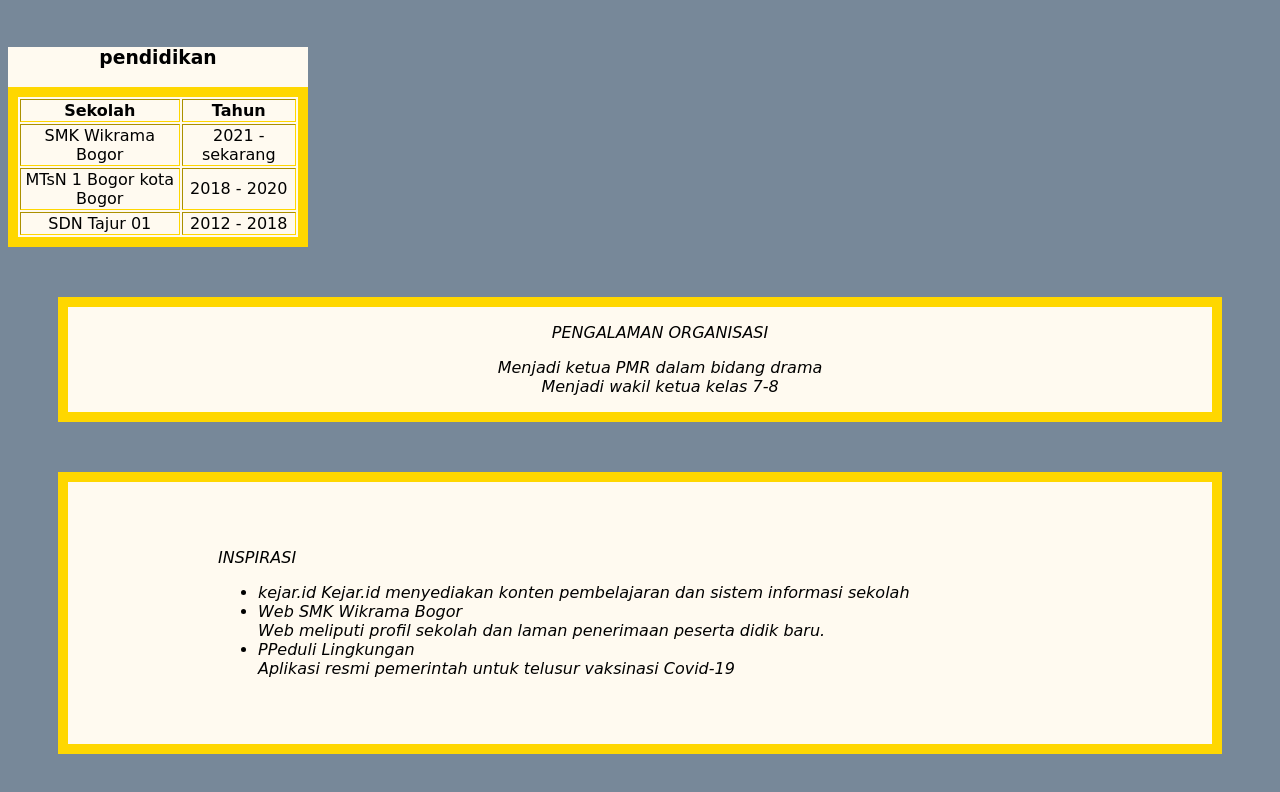
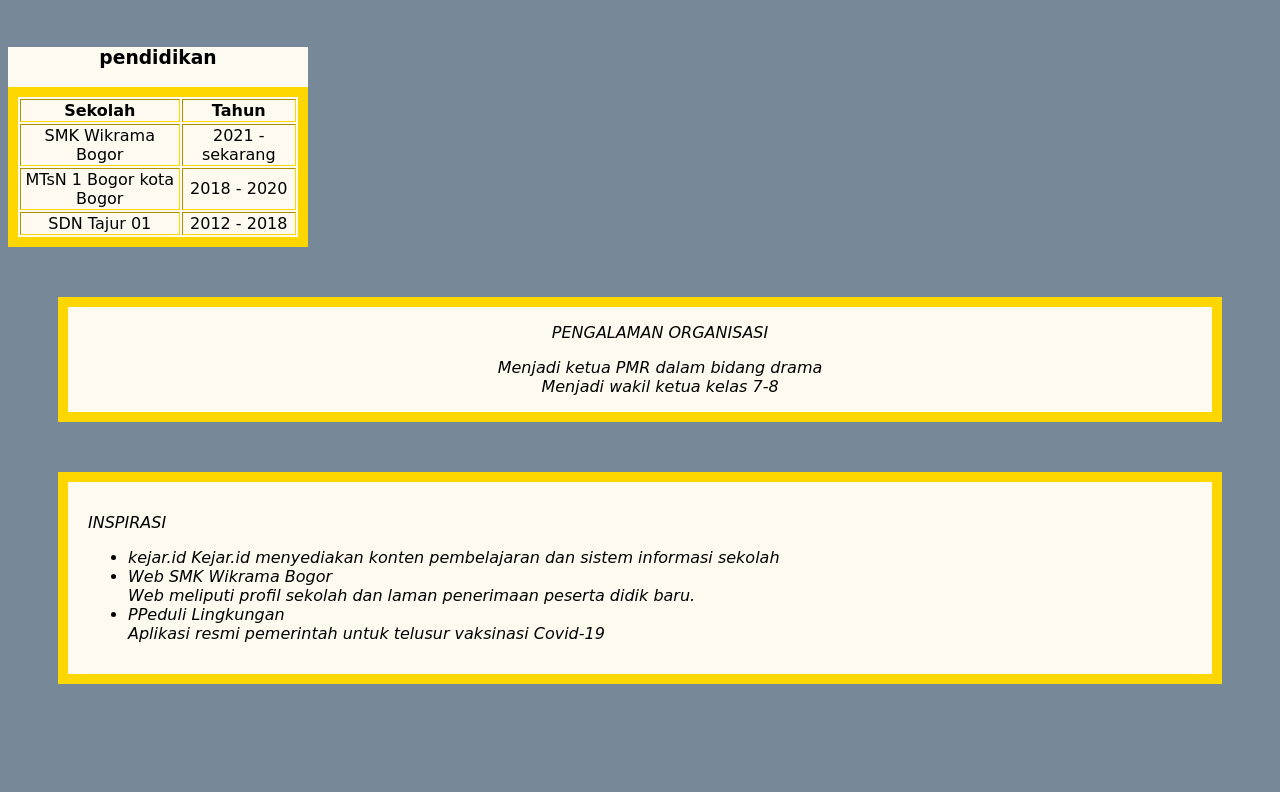
Before and after one commit to sabrinaaulia806/sabrinaa.portofolio, a plain HTML site: page index.html in a window 1280 px wide. Shown: the part 558-1350 px from the top of the page. After the commit the page ends 1292 px from the top, so only its background shows below. Drawn offline with Linux system fonts and the light colour scheme.

Commit message:
Update tugas.css

```diff
--- a/tugas.css
+++ b/tugas.css
@@ -62,7 +62,7 @@ div .biodata{
     background-color: floralwhite;
     font-style: oblique;
     font-size: medium;
-    padding: 50px 100px 50px 150px;
+    padding: 15px 20px;
     border: 10px solid gold;
     margin: 10px 50px 50px 50px;
     font-family: 'Patrick Hand', cursive;
```
